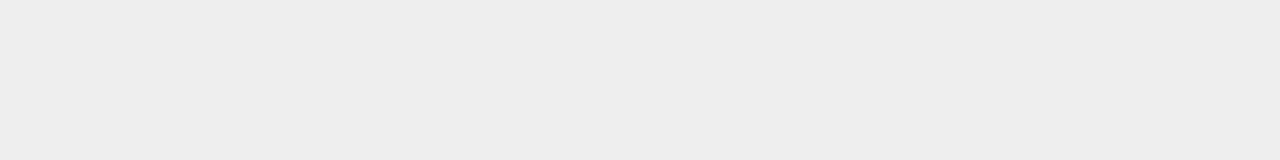
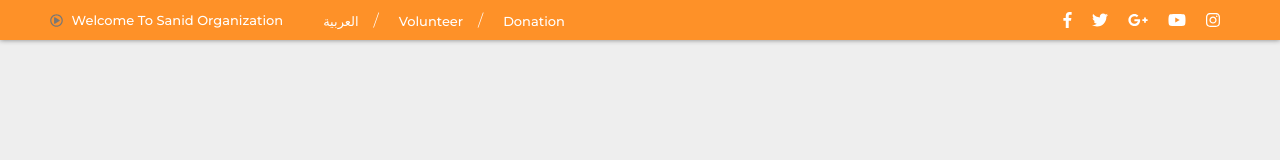
Before and after one commit to JalalMadhaji/demo-screen, a plain HTML site: page index.html in a window 1280 px wide. Drawn offline with Linux system fonts and the light colour scheme.

Commit message:
add top menu

```diff
--- a/css/style.css
+++ b/css/style.css
@@ -1,3 +1,4 @@
+@import url("https://fonts.googleapis.com/css2?family=Montserrat:wght@200;300;500;700;900&display=swap");
 * {
     margin: 0;
     padding: 0;
@@ -6,4 +7,63 @@
 body {
     min-height: 100vh;
     background-color: #eee;
+    font-family: "Montserrat";
 }
+.top-menu {
+    height: 40px;
+    background-color: #fe9128;
+    color: white;
+    box-shadow: 0 0 5px rgba(0, 0, 0, 0.473);
+    display: flex;
+    justify-content: flex-start;
+    align-items: center;
+    padding: 0 50px;
+    text-transform: capitalize;
+    font-weight: 300;
+    font-size-adjust: 12px;
+}
+a {
+    text-decoration: none;
+}
+.top-menu ul {
+    display: flex;
+    list-style: none;
+}
+.top-menu .donation {
+    margin: 0 20px;
+}
+.top-menu .donation li {
+    margin: 0 20px;
+    position: relative;
+}
+.top-menu .welcome p {
+    font-size: 13px;
+    font-weight: 400;
+}
+.top-menu .welcome p svg {
+    font-size-adjust: 16px;
+    margin-right: 5px;
+    color: #777;
+}
+.top-menu .donation li:nth-of-type(1)::after,
+.top-menu .donation li:nth-of-type(2)::after {
+    content: "/";
+    position: absolute;
+    top: 50%;
+    right: -20px;
+    transform: translateY(-50%);
+}
+.top-menu .donation a {
+    color: white;
+    font-size: 13px;
+    font-weight: 400;
+}
+.top-menu .social {
+    margin-left: auto;
+}
+.top-menu .social li {
+    margin: 0 10px;
+}
+.top-menu .social svg {
+    cursor: pointer;
+}
--- a/index.html
+++ b/index.html
@@ -7,7 +7,32 @@
         <link rel="stylesheet" href="./css/style.css" />
     </head>
     <body>
-        <header></header>
+        <header>
+            <div class="top-menu">
+                <div class="welcome">
+                    <p>
+                        <i class="far fa-play-circle"></i> welcome to sanid
+                        organization
+                    </p>
+                </div>
+                <div class="donation">
+                    <ul>
+                        <li><a href="#">العربية</a></li>
+                        <li><a href="#">volunteer</a></li>
+                        <li><a href="#">donation</a></li>
+                    </ul>
+                </div>
+                <div class="social">
+                    <ul>
+                        <li><i class="fab fa-facebook-f"></i></li>
+                        <li><i class="fab fa-twitter"></i></li>
+                        <li><i class="fab fa-google-plus-g"></i></li>
+                        <li><i class="fab fa-youtube"></i></li>
+                        <li><i class="fab fa-instagram"></i></li>
+                    </ul>
+                </div>
+            </div>
+        </header>
         <script
             defer
             src="https://use.fontawesome.com/releases/v5.0.8/js/all.js"
```
